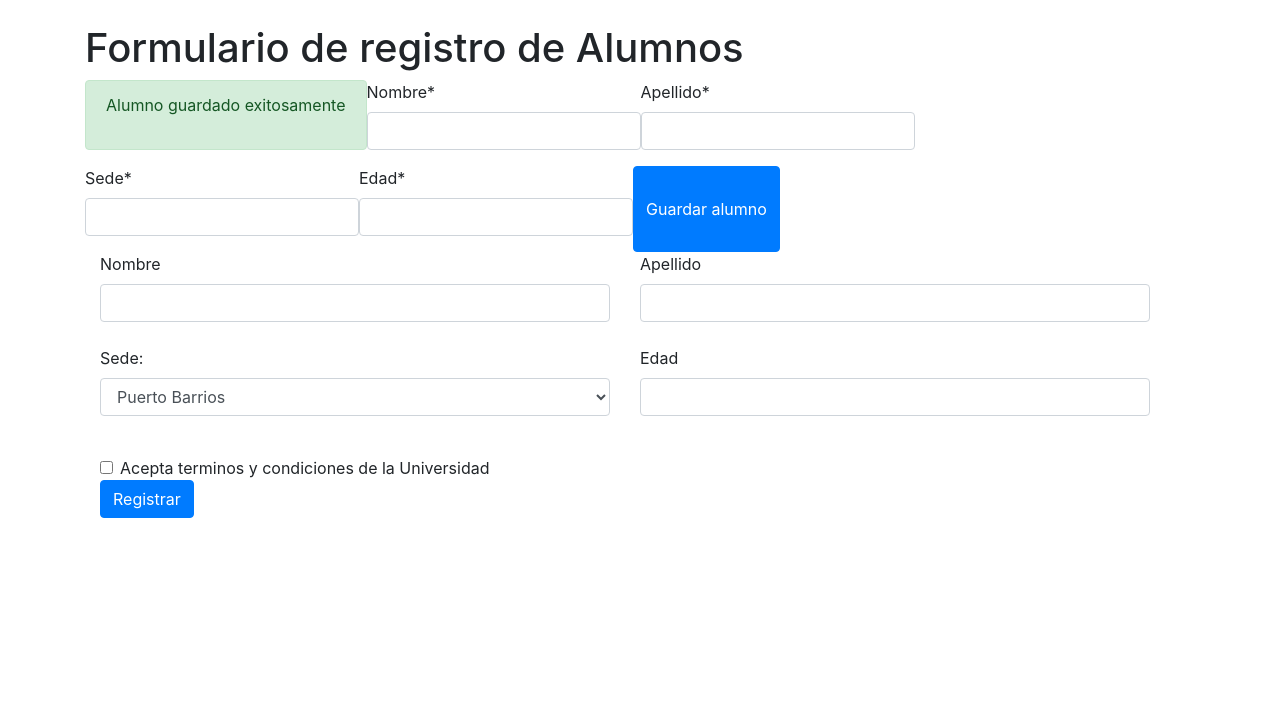
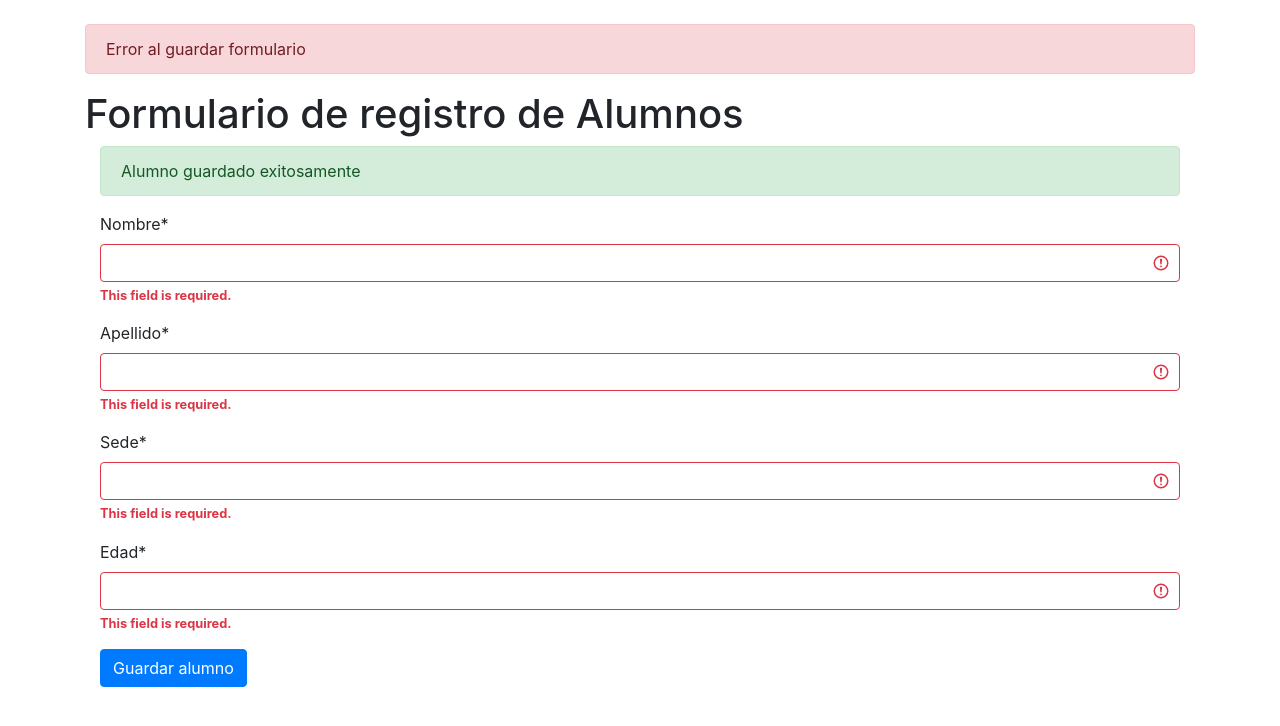
Before and after one commit to angrycaptain19/djangoConsultas, a Django app: page /guardarAlumnos/ in a window 1280 px wide. Shown: the part 56-782 px from the top of the page. Run offline with Django 3.2, Linux system fonts and the light colour scheme; some libraries are stand-ins or nearby versions.

Commit message:
Cambios en el PUSH

```diff
--- a/Models/Alumnos/views.py
+++ b/Models/Alumnos/views.py
@@ -10,7 +10,7 @@
         return render(request, "registroAlumnos.html", {"form":Alumnos})
 
     def ProcesarFormulario(request):
-        Alumnos = FormularioAlumnos()
+        Alumnos = FormularioAlumnos(request.POST)
         if Alumnos.is_valid():
             Alumnos.save()
             Alumnos = FormularioAlumnos()
--- a/templates/index.html
+++ b/templates/index.html
@@ -21,7 +21,7 @@
               </a>
               <div class="dropdown-menu">
                 <a class="dropdown-item" href="{% url 'registrarAlumnos' %}">Registrar alumnos</a>
-                <a class="dropdown-item" href="{% url 'guardarAlumnos' %}">Guardar alumnos</a>
+                <a class="dropdown-item" href="{% url 'guardarAlumnos' %}">No usar</a>
               </div>
           </li>
 
--- a/templates/registroAlumnos.html
+++ b/templates/registroAlumnos.html
@@ -8,7 +8,7 @@
     {% endif %}
     <h1>Formulario de registro de Alumnos</h1>
 
-    <form class="row container-fluid" action="{% url 'guardarAlumnos' %}" method="POST" >
+    <form class="container" action="{% url 'guardarAlumnos' %}" method="POST" >
         {% csrf_token %}
 
         {% if mensaje %}
@@ -19,60 +19,6 @@
         {{ form|crispy }}
         <button type="submit" class="btn btn-primary">Guardar alumno</button>
 
-          <div class="col-md-6">
-            <label for="nombre" class="form-label">Nombre</label>
-            <input type="text" class="form-control" id="nombre">
-          </div>
-
-          <div class="col-md-6">
-            <label for="apellido" class="form-label">Apellido</label>
-            <input type="text" class="form-control" id="apellido">
-          </div>
-
-        <div class="col-md-6">
-            <br>
-        </div>
-        <div class="col-md-6">
-            <br>
-        </div>
-
-          <div class="col-md-6">
-            <div class="form-group">
-              <label for="sede">Sede:</label>
-              <select class="form-control" id="sede">
-                <option value="1">Puerto Barrios</option>
-                <option value="2">Morales</option>
-                <option value="3">El Estor</option>
-                <option value="4">Central</option>
-              </select>
-            </div>
-          </div>
-
-          <div class="col-md-6">
-            <label for="edad" class="form-label">Edad</label>
-            <input type="number" class="form-control" id="edad">
-          </div>
-
-        <div class="col-md-6">
-            <br>
-        </div>
-        <div class="col-md-6">
-            <br>
-        </div>
-
-          <div class="col-12">
-            <div class="form-check">
-              <input class="form-check-input" type="checkbox" id="gridCheck">
-              <label class="form-check-label" for="gridCheck">
-                Acepta terminos y condiciones de la Universidad
-              </label>
-            </div>
-          </div>
-        <div class="col-md-6"></div>
-          <div class="col-12">
-            <button type="submit" class="btn btn-primary">Registrar</button>
-          </div>
-
     </form>
 
 {% endblock %}
```
Also changed, not shown: db.sqlite3.
